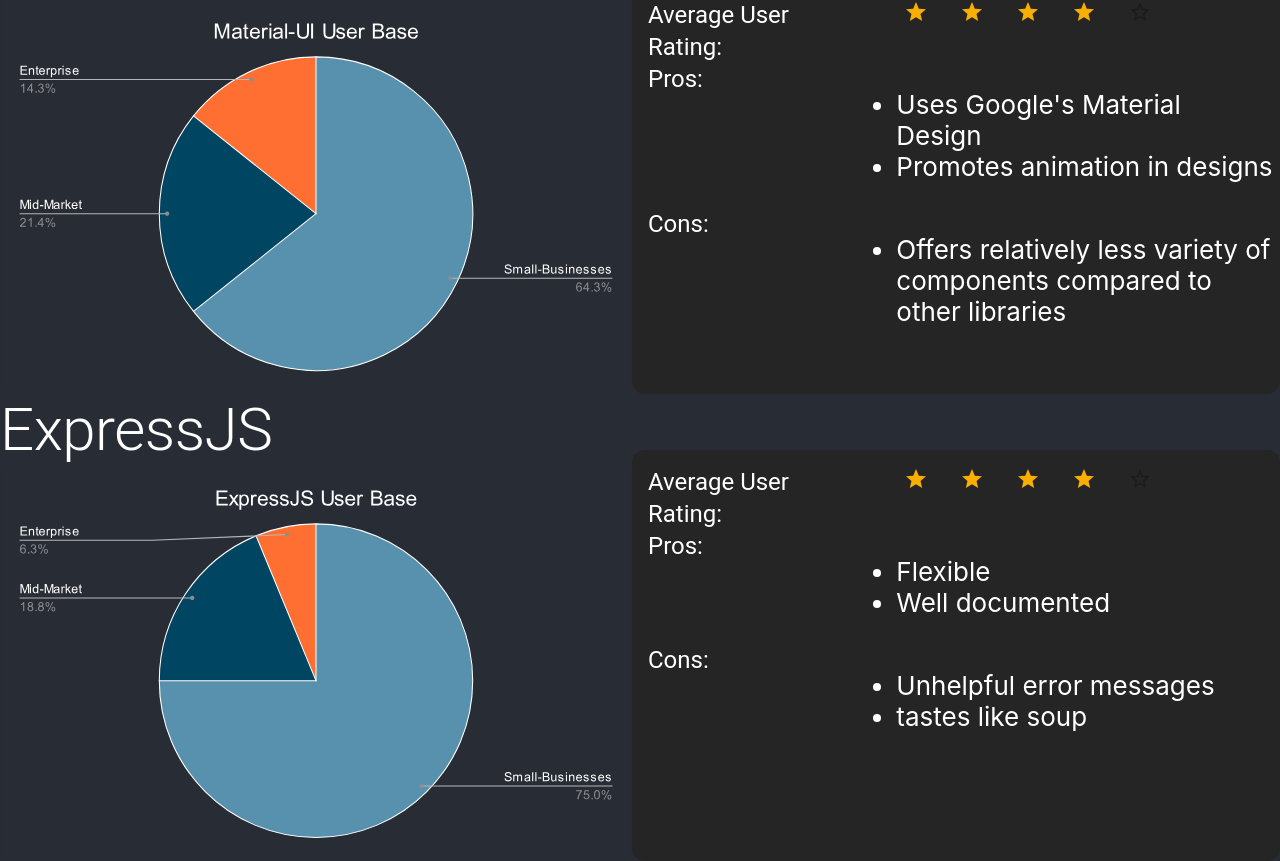
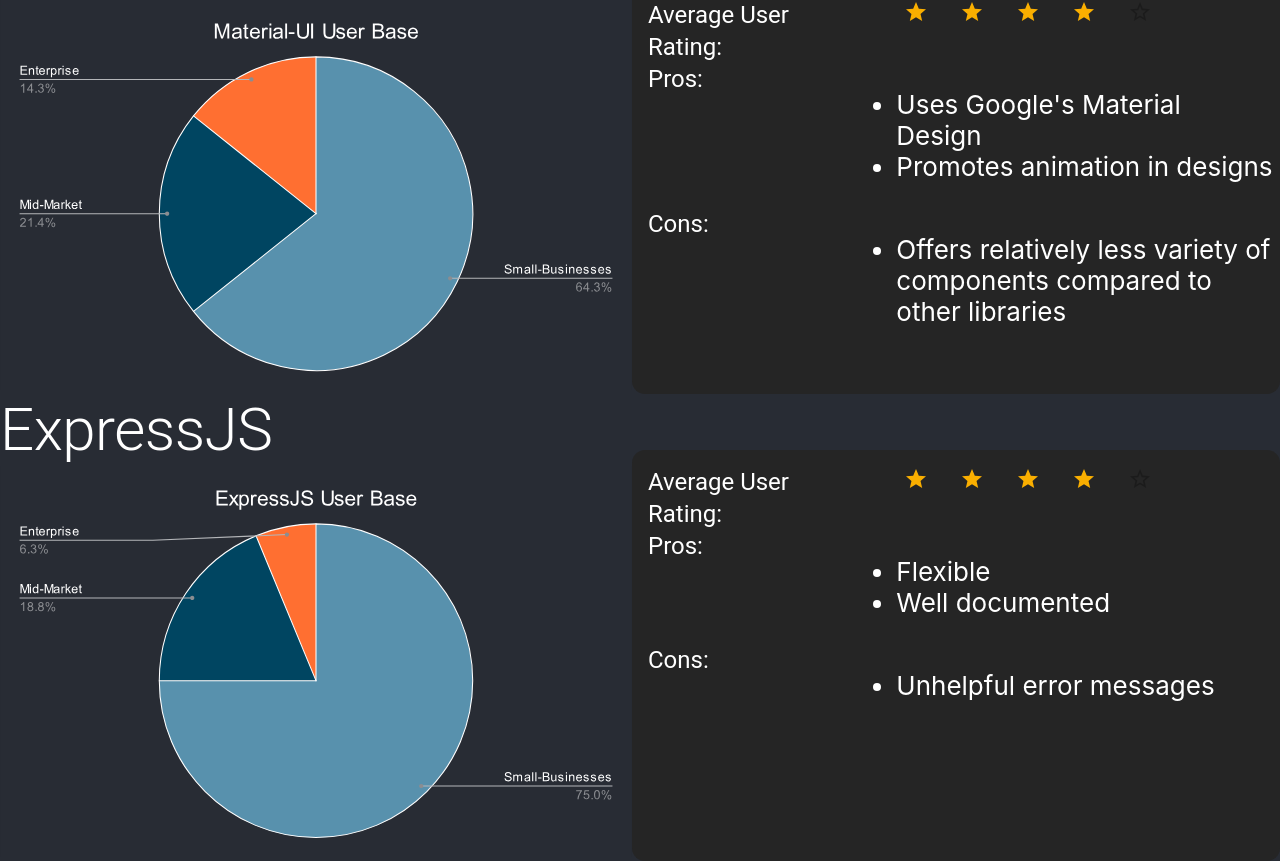
Before and after one commit to HazafaTan/cps530webapp, a React (Create React App) app in the folder client/: page / in a window 1280 px wide. Shown: the part 752-1613 px from the top of the page. Built offline with nearby package versions, Linux system fonts and the light colour scheme.

Commit message:
Updated cons

```diff
--- a/client/src/pages/Page1.js
+++ b/client/src/pages/Page1.js
@@ -117,7 +117,6 @@ function Page1() {
         ],
         cons: [
           "Unhelpful error messages",
-          "tastes like soup"
         ]
       })}
 
```
